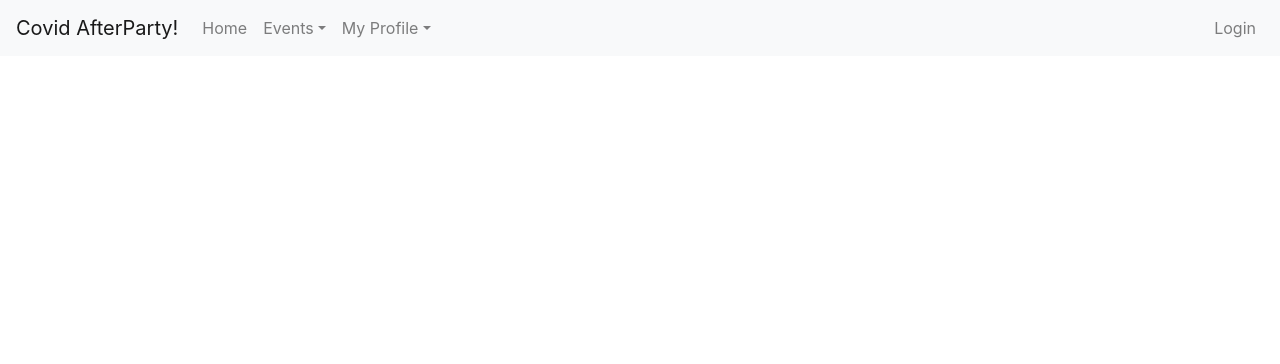
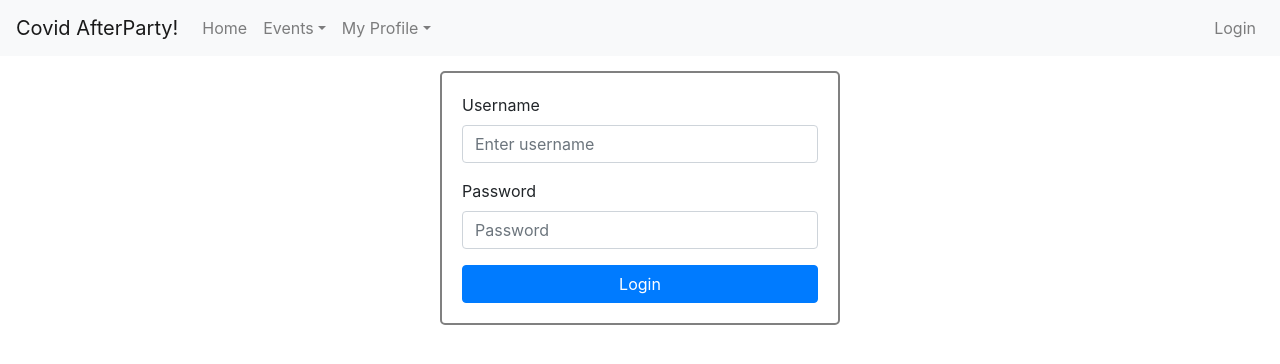
Before and after one commit to MCtyskie/pai_project, a React (Create React App) app in the folder pai_frontend/: page /login in a window 1280 px wide. Shown: the top 364 px of the page. Built offline with nearby package versions, Linux system fonts and the light colour scheme.

Commit message:
Login component prepared

```diff
--- a/pai_frontend/src/components/Login.js
+++ b/pai_frontend/src/components/Login.js
@@ -1,11 +1,16 @@
+import axios from 'axios';
 import React from 'react';
-
+import Form from 'react-bootstrap/Form'
+import Button from 'react-bootstrap/Button';
+import "./login.css"
 
 class Login extends React.Component{
 	constructor(props) {
 		super(props);
 		this.state = {
-
+            isLogged: false,
+            username : '',
+			password : '',
 		}
 	}
 
@@ -13,9 +18,52 @@ class Login extends React.Component{
 	    console.log("Loaded Login Page");
 	}
 
+    handleChange(event) {
+		const target = event.target;
+		const value = target.value;
+		const name = target.name;
+		this.setState({
+		  [name]: value
+		});
+	}
+
+    handleLogin(event){
+        event.preventDefault();
+        const backend_url = "http://localhost:8081/login";
+        axios.post(backend_url, {
+            username: this.state.username,
+            password: this.state.password,
+        }).then(response =>{
+            console.log(response.data);
+            (response.status == 200) ? this.setState({ isLogged: true }) : this.setState({ isLogged: false})
+        }).catch(err =>{
+            console.log("failed to login");
+            console.log(err);
+        })
+    }
+
 	render() {
+        let loginForm;
+		if (this.state.isLogged === false) {
+			loginForm =
+				(<Form className="form-container">
+					<Form.Group controlId="formBasicEmail">
+						<Form.Label>Username</Form.Label>
+						<Form.Control type="text" name="username" onChange={this.handleChange} placeholder="Enter username" />
+					</Form.Group>
+
+					<Form.Group controlId="formBasicPassword">
+						<Form.Label>Password</Form.Label>
+						<Form.Control type="password" name="password" onChange={this.handleChange} placeholder="Password" />
+					</Form.Group>
+                    <Button variant="primary" className="submit-btn" type="submit" onClick={this.handleLogin}>
+                        Login
+                    </Button>
+				</Form>);
+		}
 		return (
-			<div>
+			<div className="login-container">
+                {loginForm}
             </div>
 		);
 	}
--- /dev/null
+++ b/pai_frontend/src/components/login.css
@@ -0,0 +1,17 @@
+.login-container{
+    display: flex;
+    padding: 5px;
+    justify-content: center;
+}
+
+.form-container{
+    min-width: 400px;
+    margin: 10px;
+    padding: 20px;;
+    border:2px solid grey;
+    border-radius: 5px;
+}
+
+.submit-btn{
+    width: 100%;
+}
```
